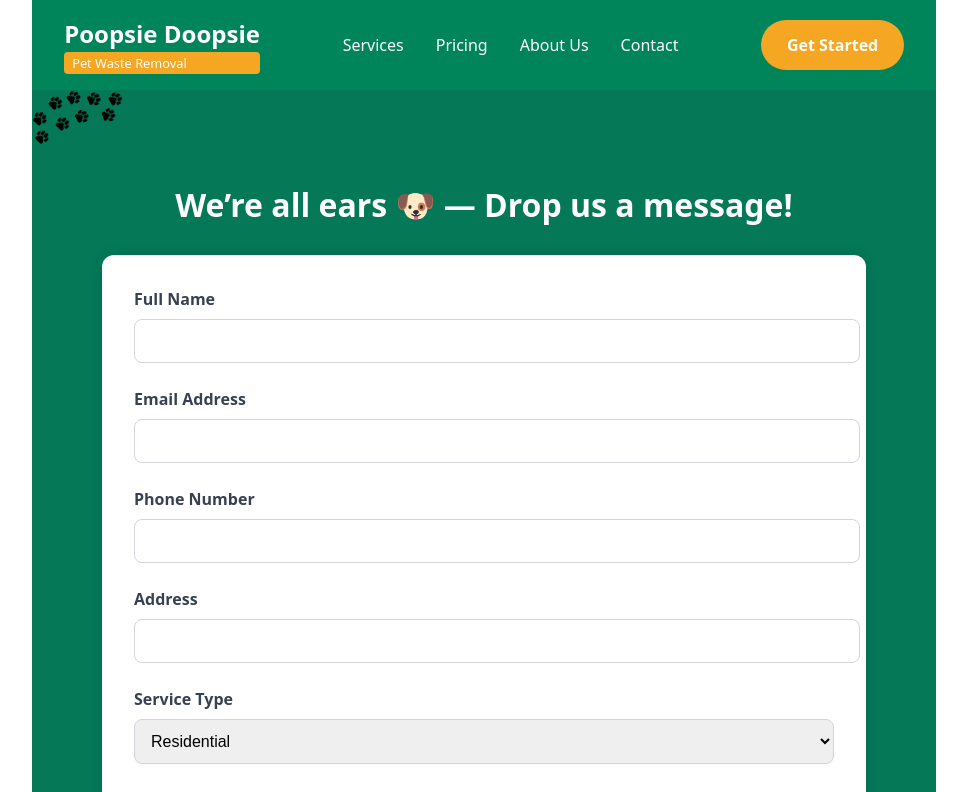
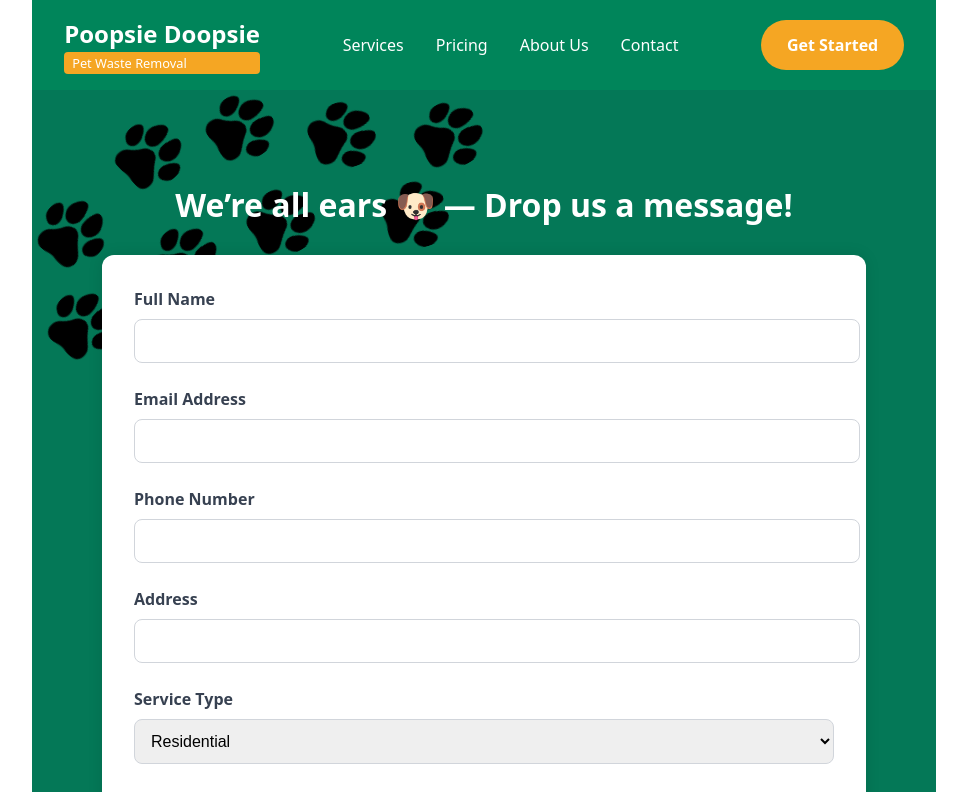
Before and after one commit to lelisiario/PoopsieDoopsie, a React (Vite) app: page /contact in a window 1280 px wide. Shown: the top 792 px of the page, without its empty margins (156-1123 px from the left). Built offline with nearby package versions, Linux system fonts and the light colour scheme.

Commit message:
made pawprints in contact form much bigger.

```diff
--- a/src/components/ContactForm.css
+++ b/src/components/ContactForm.css
@@ -16,7 +16,7 @@
     padding: 4rem 1rem;
     background-image: url('../assets/PawPrints.svg'); /* transparent paw print pattern */
     background-repeat: no-repeat;
-    background-size: 100px;
+    background-size: 500px;
     background-blend-mode: overlay;
   }
 
```
